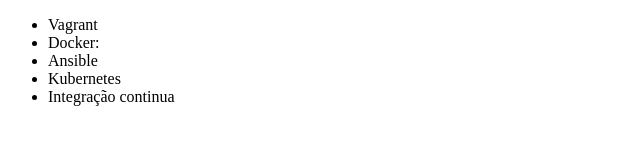
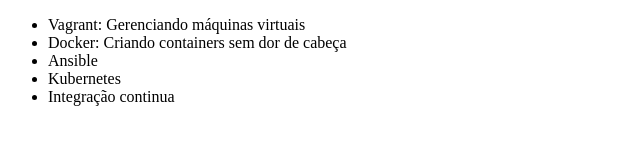
Before and after one commit to Koellfreestyle/Praticando-curso-de-git, a plain HTML site: page index.html in a window 1280 px wide. Shown: the whole page, without its empty margins (0-640 px from the left). Drawn offline with Linux system fonts and the light colour scheme.

Commit message:
Corrigindo curso de vagrant

```diff
--- a/index.html
+++ b/index.html
@@ -6,8 +6,8 @@
 </heade>
 <body>
     <ul>
-        <li>Vagrant</li>
-        <li>Docker: </li>
+        <li>Vagrant: Gerenciando máquinas virtuais</li>
+        <li>Docker: Criando containers sem dor de cabeça</li>
         <li>Ansible</li>
         <li>Kubernetes</li>
         <li>Integração continua</li>
```
